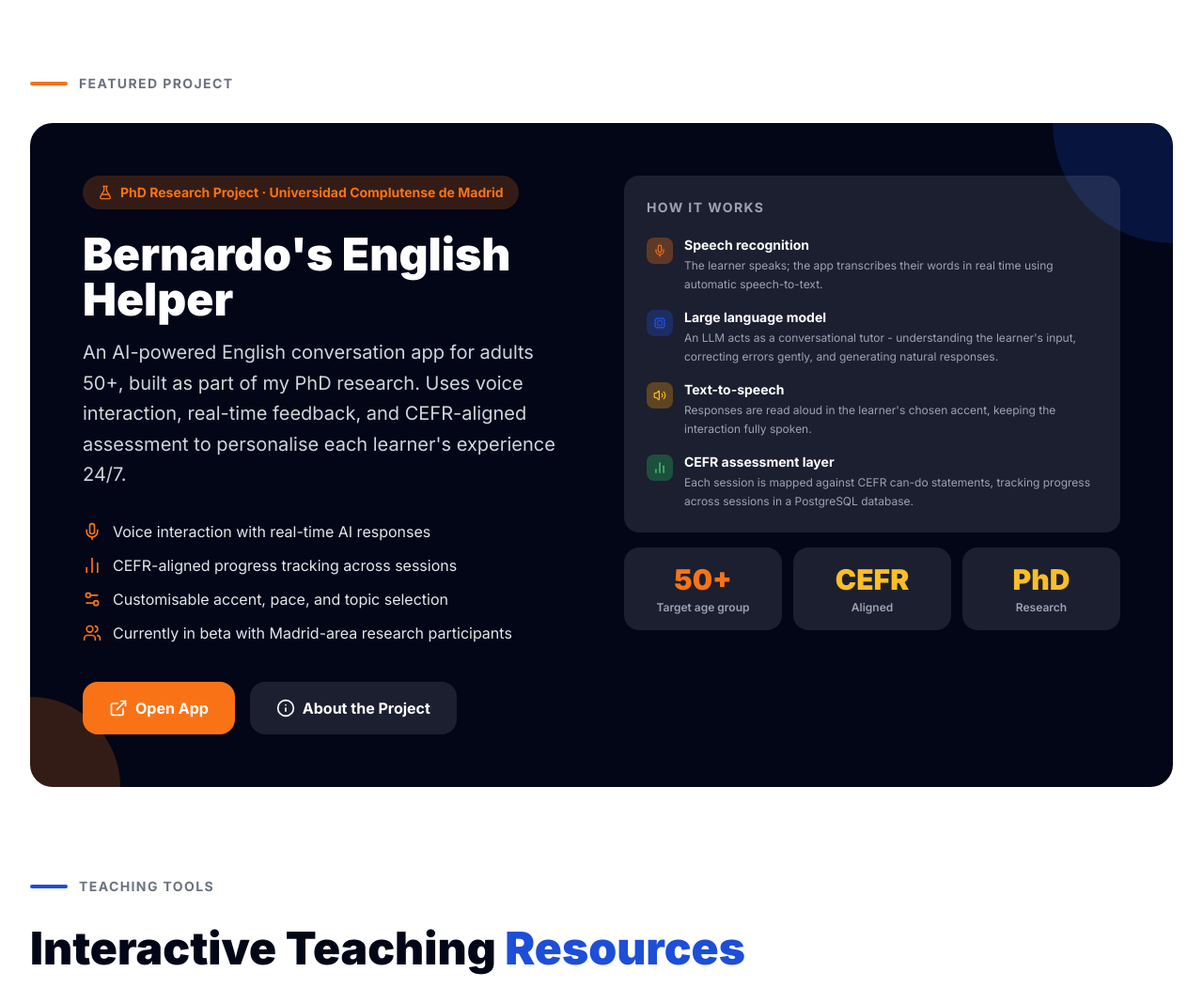
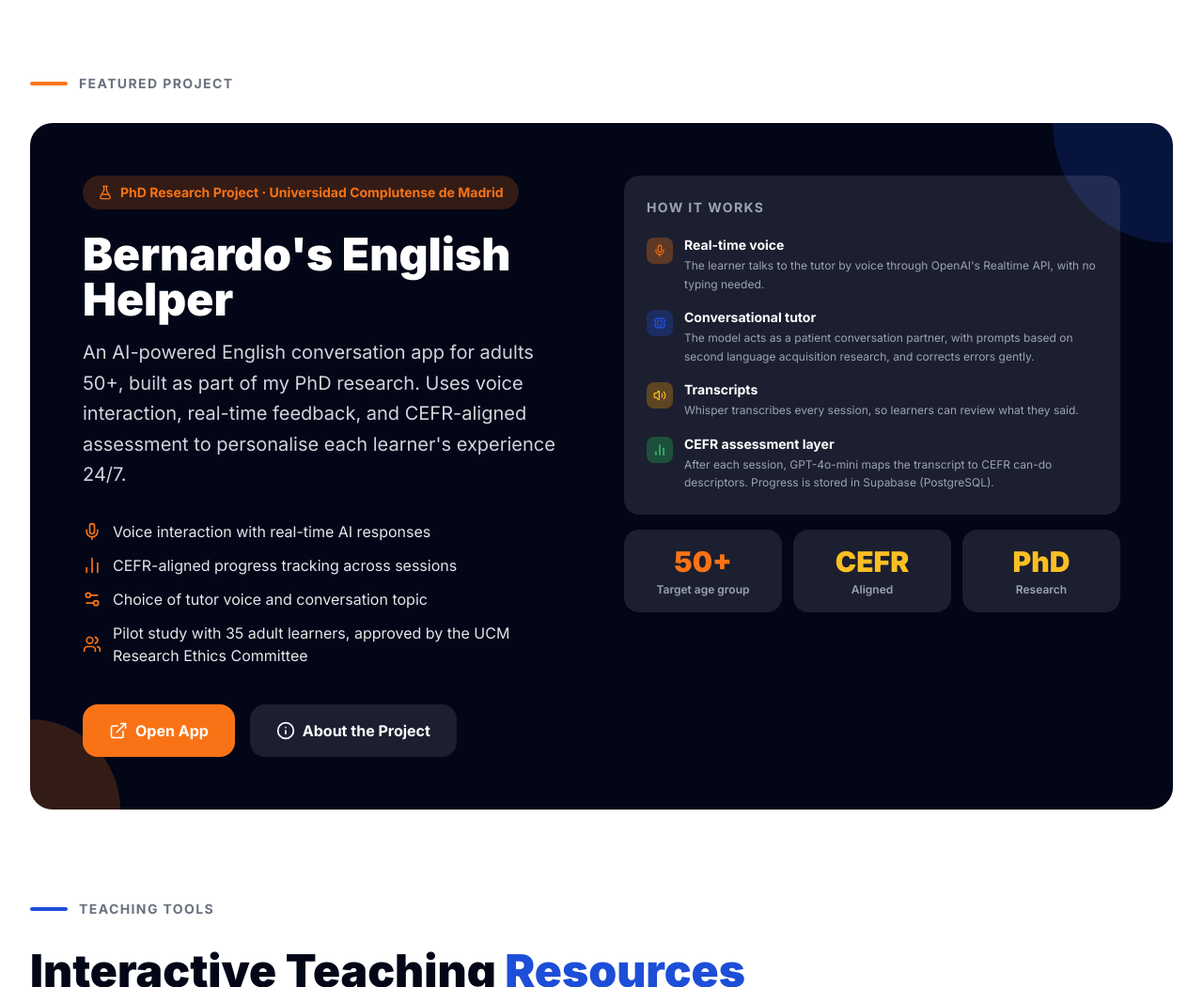
Before and after one commit to beralc/bernardomorales-website, a plain HTML site: page ai-portfolio.html in a window 1280 px wide. Shown: the part 1198-2249 px from the top of the page at 94% size. Drawn offline with nearby package versions, Linux system fonts and the light colour scheme.

Commit message:
English Helper: describe the real stack, role and start date
Taken from the app repository: OpenAI Realtime API for voice, Whisper
transcripts, GPT-4o-mini CEFR can-do analysis, React + Flask + Supabase,
first commit October 2025. Replace unverified accent/pace claim with
voice and topic choice.

Co-Authored-By: Claude Opus 5.5 <noreply@anthropic.com>
Claude-Session: https://claude.ai/code/session_01Y1pX8tzXAGomU1KsYbVyMp

```diff
--- a/ai-portfolio.html
+++ b/ai-portfolio.html
@@ -173,11 +173,11 @@
                                 </li>
                                 <li class="flex items-center gap-3 text-gray-200">
                                     <i data-lucide="settings-2" class="w-5 h-5 text-secondary flex-shrink-0"></i>
-                                    Customisable accent, pace, and topic selection
+                                    Choice of tutor voice and conversation topic
                                 </li>
                                 <li class="flex items-center gap-3 text-gray-200">
                                     <i data-lucide="users" class="w-5 h-5 text-secondary flex-shrink-0"></i>
-                                    Currently in beta with Madrid-area research participants
+                                    Pilot study with 35 adult learners, approved by the UCM Research Ethics Committee
                                 </li>
                             </ul>
                             <div class="flex flex-wrap gap-4">
@@ -203,8 +203,8 @@
                                             <i data-lucide="mic" class="w-3.5 h-3.5 text-secondary"></i>
                                         </div>
                                         <div>
-                                            <p class="text-sm font-bold text-white mb-0.5">Speech recognition</p>
-                                            <p class="text-xs text-gray-400 leading-relaxed">The learner speaks; the app transcribes their words in real time using automatic speech-to-text.</p>
+                                            <p class="text-sm font-bold text-white mb-0.5">Real-time voice</p>
+                                            <p class="text-xs text-gray-400 leading-relaxed">The learner talks to the tutor by voice through OpenAI's Realtime API, with no typing needed.</p>
                                         </div>
                                     </li>
                                     <li class="flex items-start gap-3">
@@ -212,8 +212,8 @@
                                             <i data-lucide="cpu" class="w-3.5 h-3.5 text-primary"></i>
                                         </div>
                                         <div>
-                                            <p class="text-sm font-bold text-white mb-0.5">Large language model</p>
-                                            <p class="text-xs text-gray-400 leading-relaxed">An LLM acts as a conversational tutor - understanding the learner's input, correcting errors gently, and generating natural responses.</p>
+                                            <p class="text-sm font-bold text-white mb-0.5">Conversational tutor</p>
+                                            <p class="text-xs text-gray-400 leading-relaxed">The model acts as a patient conversation partner, with prompts based on second language acquisition research, and corrects errors gently.</p>
                                         </div>
                                     </li>
                                     <li class="flex items-start gap-3">
@@ -221,8 +221,8 @@
                                             <i data-lucide="volume-2" class="w-3.5 h-3.5 text-amber-400"></i>
                                         </div>
                                         <div>
-                                            <p class="text-sm font-bold text-white mb-0.5">Text-to-speech</p>
-                                            <p class="text-xs text-gray-400 leading-relaxed">Responses are read aloud in the learner's chosen accent, keeping the interaction fully spoken.</p>
+                                            <p class="text-sm font-bold text-white mb-0.5">Transcripts</p>
+                                            <p class="text-xs text-gray-400 leading-relaxed">Whisper transcribes every session, so learners can review what they said.</p>
                                         </div>
                                     </li>
                                     <li class="flex items-start gap-3">
@@ -231,7 +231,7 @@
                                         </div>
                                         <div>
                                             <p class="text-sm font-bold text-white mb-0.5">CEFR assessment layer</p>
-                                            <p class="text-xs text-gray-400 leading-relaxed">Each session is mapped against CEFR can-do statements, tracking progress across sessions in a PostgreSQL database.</p>
+                                            <p class="text-xs text-gray-400 leading-relaxed">After each session, GPT-4o-mini maps the transcript to CEFR can-do descriptors. Progress is stored in Supabase (PostgreSQL).</p>
                                         </div>
                                     </li>
                                 </ul>
```
Also changed, not shown: index.html (+5 -6 lines).
